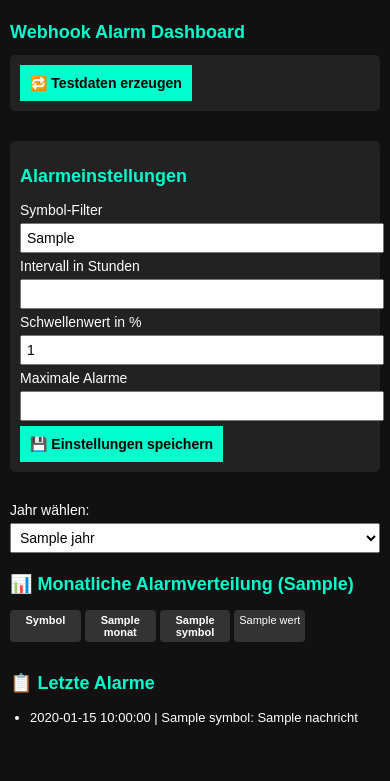
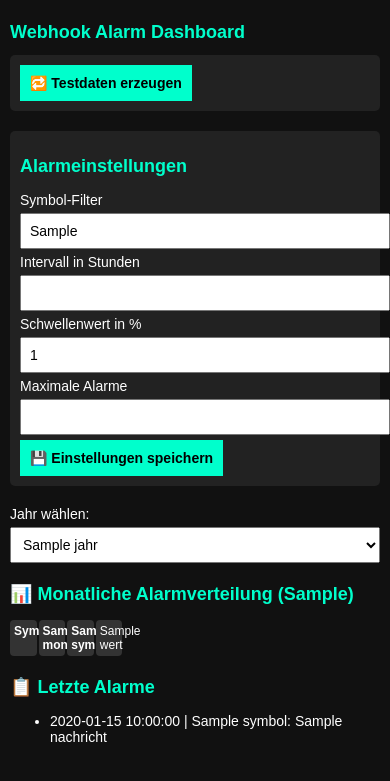
Before and after one commit to Bubu89/webhook-alarm-analyse, a Flask app: template templates/dashboard.html in a window 390 px wide. Shown: the top 781 px of the page. Run offline with Flask 3, Linux system fonts and the light colour scheme; the template is opened without the code that fills it: most values are stand-ins (such as "Sample title", 1, 10 or a date in 2020).

Commit message:
Update dashboard.html

```diff
--- a/templates/dashboard.html
+++ b/templates/dashboard.html
@@ -3,6 +3,7 @@
 <head>
     <meta charset="UTF-8">
     <title>Webhook Dashboard</title>
+    <meta name="viewport" content="width=device-width, initial-scale=1.0">
     <script src="https://cdn.jsdelivr.net/npm/chart.js"></script>
     <style>
         body {
@@ -10,7 +11,8 @@
             background: #111;
             color: #fff;
             margin: 0;
-            padding: 20px;
+            padding: 10px;
+            font-size: 16px;
         }
 
         h1, h2, h3 {
@@ -20,28 +22,31 @@
         .matrix {
             display: grid;
             grid-template-columns: repeat(13, 1fr);
-            gap: 4px;
-            margin-bottom: 30px;
+            gap: 2px;
+            margin-bottom: 20px;
+            overflow-x: auto;
+            font-size: 14px;
         }
 
         .matrix div {
-            padding: 6px;
+            padding: 4px;
             background: #333;
             text-align: center;
             border-radius: 4px;
         }
 
         .settings, .testdaten {
-            margin-bottom: 30px;
+            margin-bottom: 20px;
             padding: 10px;
             background: #222;
             border-radius: 5px;
         }
 
         input, select {
-            padding: 5px;
+            padding: 8px;
             margin: 5px 0;
             width: 100%;
+            font-size: 16px;
         }
 
         button {
@@ -51,44 +56,29 @@
             color: #000;
             cursor: pointer;
             font-weight: bold;
+            font-size: 16px;
         }
 
         ul {
-            padding-left: 20px;
-        }
-
-        ul li {
-            font-size: 15px;
-            margin-bottom: 5px;
+            font-size: 14px;
         }
 
         @media (max-width: 600px) {
             body {
-                padding: 10px;
+                font-size: 14px;
+            }
+
+            .matrix {
+                font-size: 12px;
+                grid-template-columns: repeat(13, minmax(20px, 1fr));
+            }
+
+            button, input, select {
                 font-size: 14px;
             }
 
             h1, h2, h3 {
                 font-size: 18px;
-            }
-
-            .matrix {
-                grid-template-columns: repeat(5, 1fr);
-                font-size: 12px;
-            }
-
-            .matrix div {
-                padding: 4px;
-                font-size: 11px;
-            }
-
-            input, select, button {
-                font-size: 14px;
-            }
-
-            ul li {
-                font-size: 13px;
-                line-height: 1.4;
             }
         }
     </style>
@@ -96,14 +86,12 @@
 <body>
     <h1>Webhook Alarm Dashboard</h1>
 
-    <!-- Testdaten erzeugen -->
     <div class="testdaten">
         <form action="/generate-testdata" method="post">
             <button type="submit">🔁 Testdaten erzeugen</button>
         </form>
     </div>
 
-    <!-- Einstellungen -->
     <div class="settings">
         <h2>Alarmeinstellungen</h2>
         <form action="/update-settings" method="post">
@@ -123,7 +111,6 @@
         </form>
     </div>
 
-    <!-- Jahresauswahl -->
     <div>
         <form method="get" action="/dashboard">
             <label>Jahr wählen:</label>
@@ -135,7 +122,6 @@
         </form>
     </div>
 
-    <!-- Heatmap Matrix -->
     <h2>📊 Monatliche Alarmverteilung ({{ aktuelles_jahr }})</h2>
     <div class="matrix">
         <div><strong>Symbol</strong></div>
@@ -150,7 +136,6 @@
         {% endfor %}
     </div>
 
-    <!-- Letzte Alarme -->
     <h2>📋 Letzte Alarme</h2>
     <ul>
         {% for eintrag in letzte_ereignisse %}
```
